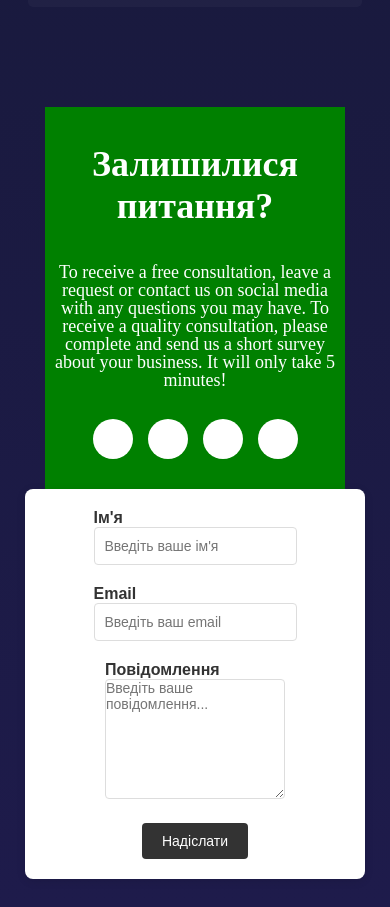
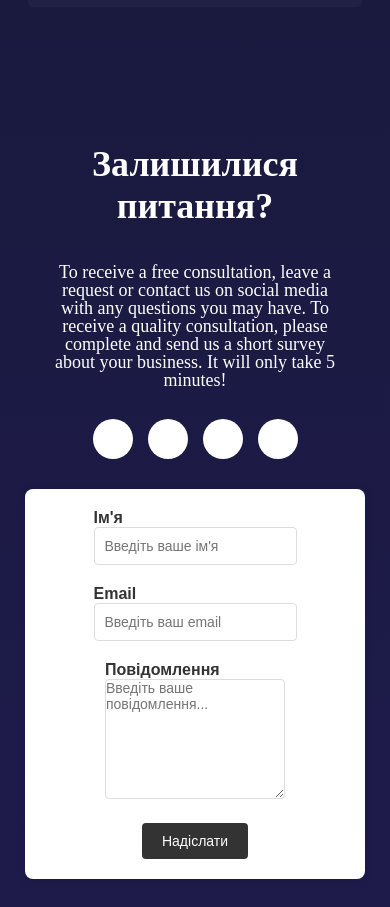
Before and after one commit to vladkish/portfolioSite, a plain HTML site: page index.html in a window 390 px wide. Shown: the part 1715-2622 px from the top of the page. Drawn offline with nearby package versions, Linux system fonts and the light colour scheme.

Commit message:
Editing media styles

```diff
--- a/css/media.css
+++ b/css/media.css
@@ -199,7 +199,6 @@
         align-items: center;
         justify-content: center;
         margin-top: 100px;
-        background-color: green;
     }
 
     .text-email {
@@ -225,7 +224,6 @@
         align-items: center;
         justify-content: center;
         margin-top: 100px;
-        background-color: green;
     }
 
     .text-email h1 {
```
